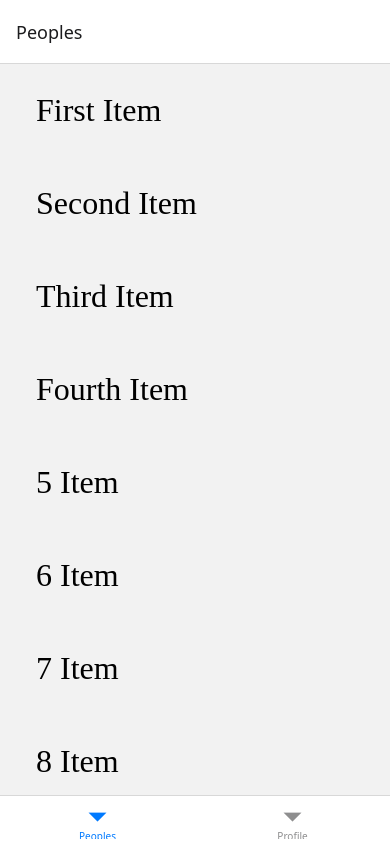
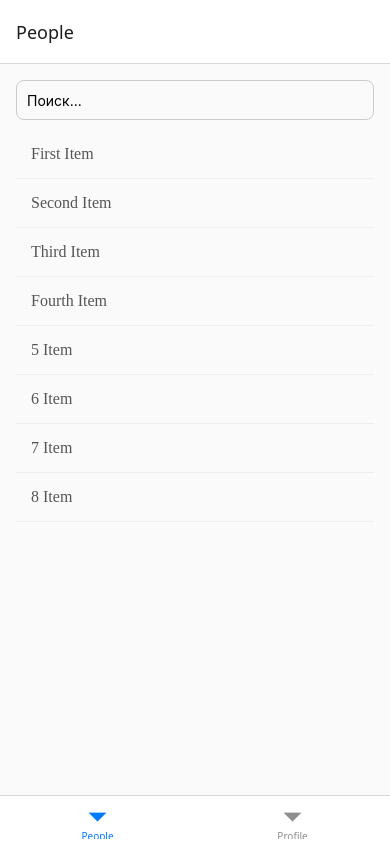
Before and after one commit to Sergey-lang/rn-template, a React Native app: screen / in a window 390 px wide. Built offline with nearby package versions, Linux system fonts and the light colour scheme.

Commit message:
add profile, login  dump styles

```diff
--- a/App.tsx
+++ b/App.tsx
@@ -1,9 +1,8 @@
 import * as React from 'react';
-import {Text} from 'react-native';
 import {NavigationContainer} from '@react-navigation/native';
 import {createNativeStackNavigator} from '@react-navigation/native-stack';
 import {createBottomTabNavigator} from '@react-navigation/bottom-tabs';
-import {PeoplesStack} from "./src/screens/auth/Peoples/PeoplesStack.tsx";
+import {PeopleStack} from "./src/screens/auth/People/PeopleStack.tsx";
 import {AppRoutes, AppStacks, MainStackParamList, RootStackParamList} from "./src/navigation/types.ts";
 import {ProfileScreen} from "./src/screens/auth/Profile/ProfileScreen.tsx";
 import {LoginScreen} from "./src/screens/login/LoginScreen.tsx";
@@ -14,7 +13,7 @@ const RootStack = createNativeStackNavigator<RootStackParamList>();
 const MainTabs = () => {
     return (
         <Tab.Navigator screenOptions={{headerShown: false}}>
-            <Tab.Screen name={AppRoutes.PEOPLES} component={PeoplesStack}/>
+            <Tab.Screen name={AppRoutes.PEOPLE} component={PeopleStack}/>
             <Tab.Screen options={{headerShown: true}} name={AppRoutes.PROFILE} component={ProfileScreen}/>
         </Tab.Navigator>
     );
--- /dev/null
+++ b/src/components/TouchableBtn/TouchableBtn.tsx
@@ -0,0 +1,32 @@
+import React, {FC} from 'react';
+import {StyleSheet, Text, TouchableOpacity} from "react-native";
+import {Colors} from "../../tokens/colors.ts";
+
+export type TouchableBtnProps = {
+    buttonText: string
+    onPress: () => void
+}
+
+export const TouchableBtn: FC<TouchableBtnProps> = ({buttonText, onPress }) => {
+    return <TouchableOpacity style={styles.button} onPress={onPress}>
+        <Text style={styles.buttonText}>{buttonText}</Text>
+    </TouchableOpacity>
+};
+
+
+const styles = StyleSheet.create({
+    button: {
+        backgroundColor: Colors.primary,
+        paddingVertical: 12,
+        paddingHorizontal: 20,
+        borderRadius: 8,
+        width: '100%',
+        alignItems: 'center',
+        marginTop: 10,
+    },
+    buttonText: {
+        color: Colors.white,
+        fontSize: 18,
+        fontWeight: 'bold',
+    },
+});
--- a/src/navigation/types.ts
+++ b/src/navigation/types.ts
@@ -5,18 +5,18 @@ export type RootStackParamList = {
 
 export type MainStackParamList = {
   Profile: undefined;
-  Peoples: undefined;
+  People: undefined;
 };
 
 export type PeopleStackParamList = {
-  Peoples: undefined;
-  People: { id: string };
+  People: undefined;
+  PeopleItem: { id: string };
 };
 
 export enum AppRoutes {
   PROFILE = 'Profile',
-  PEOPLES = 'Peoples',
   PEOPLE = 'People',
+  PEOPLE_ITEM = 'PeopleItem',
   LOGIN = 'Login',
 }
 
--- a/src/screens/auth/Peoples/PeopleScreen.tsx
+++ b/src/screens/auth/People/PeopleItemScreen.tsx
@@ -2,10 +2,9 @@ import {NativeStackScreenProps} from "@react-navigation/native-stack";
 import {View, Text, StyleSheet} from "react-native";
 import {AppRoutes, PeopleStackParamList} from "../../../navigation/types.ts";
 
+type Props = NativeStackScreenProps<PeopleStackParamList, AppRoutes.PEOPLE_ITEM>;
 
-type Props = NativeStackScreenProps<PeopleStackParamList, AppRoutes.PEOPLE>;
-
-export const PeopleScreen = ({route}: Props) => {
+export const PeopleItemScreen = ({route}: Props) => {
     const id = route?.params?.id;
 
     return (
--- /dev/null
+++ b/src/screens/auth/People/PeopleScreen.tsx
@@ -0,0 +1,105 @@
+import {FlatList, StyleSheet, Text, TextInput, TouchableOpacity, View} from "react-native";
+import * as React from "react";
+import {NavigationProp, ParamListBase, useNavigation} from "@react-navigation/native";
+import {AppRoutes} from "../../../navigation/types.ts";
+import {getFontFamily} from "../../../tokens/fonts.ts";
+import {useState} from "react";
+import {Colors} from "../../../tokens/colors.ts";
+
+const DATA: Array<{ id: string, title: string }> = [
+    {
+        id: 'bd7acbea-c1b1-46c2-aed5-3ad53abb28ba',
+        title: 'First Item',
+    },
+    {
+        id: '3ac68afc-c605-48d3-a4f8-fbd91aa97f63',
+        title: 'Second Item',
+    },
+    {
+        id: '586942a0f-3da1-471f-bd96-145571e29d72',
+        title: 'Third Item',
+    },
+    {
+        id: '58694a0f-3da1-471f1-bd96-145571e29d72',
+        title: 'Fourth Item',
+    },
+    {
+        id: '58694a0f-34da1-471f-bd96-145571e29d72',
+        title: '5 Item',
+    },
+    {
+        id: '58694a0f-3da1-471f-bd96-1455713e29d72',
+        title: '6 Item',
+    },
+    {
+        id: '58694a0f-3da1-471f-bd96-145534713e29d72',
+        title: '7 Item',
+    },
+    {
+        id: '58694a0f-3da1-471f-bd96-145571563e29d72',
+        title: '8 Item',
+    },
+];
+
+export const PeopleScreen = () => {
+    const navigation: NavigationProp<ParamListBase> = useNavigation();
+
+    const [searchText, setSearchText] = useState<string>('');
+
+    const onPress = (id: string) => {
+        navigation.navigate(AppRoutes.PEOPLE_ITEM, {id});
+    }
+
+    return (
+        <View style={styles.container}>
+            <TextInput
+                style={styles.input}
+                placeholder="Поиск..."
+                value={searchText}
+                onChangeText={setSearchText}
+            />
+            <FlatList data={DATA}
+                      keyExtractor={item => item.id}
+                      renderItem={({item}) => {
+                          return (
+                              <TouchableOpacity onPress={() => onPress(item.id)} style={styles.item}>
+                                  <Text style={styles.itemText}>{item.title}</Text>
+                              </TouchableOpacity>
+                          )
+                      }}
+                      ListEmptyComponent={<Text style={styles.emptyText}>Ничего не найдено</Text>}
+            />
+        </View>
+    )
+};
+
+const styles = StyleSheet.create({
+    container: {
+        flex: 1,
+        padding: 16,
+        backgroundColor: Colors.white,
+    },
+    input: {
+        height: 40,
+        borderWidth: 1,
+        borderColor: Colors.gray,
+        borderRadius: 8,
+        paddingHorizontal: 10,
+        marginBottom: 10,
+    },
+    item: {
+        padding: 15,
+        borderBottomWidth: 1,
+        borderBottomColor: Colors.graySecondary,
+    },
+    itemText: {
+        fontSize: 16,
+        fontFamily: getFontFamily('normal'),
+        color: Colors.textPrimary,
+    },
+    emptyText: {
+        textAlign: 'center',
+        marginTop: 20,
+        color: Colors.textPrimary,
+    },
+});
--- a/src/screens/auth/Peoples/PeoplesStack.tsx
+++ b/src/screens/auth/People/PeopleStack.tsx
@@ -1,15 +1,15 @@
 import {createNativeStackNavigator} from "@react-navigation/native-stack";
-import {PeoplesScreen} from "./PeoplesScreen.tsx";
 import {PeopleScreen} from "./PeopleScreen.tsx";
+import {PeopleItemScreen} from "./PeopleItemScreen.tsx";
 import {AppRoutes, PeopleStackParamList} from "../../../navigation/types.ts";
 
 const Stack = createNativeStackNavigator<PeopleStackParamList>();
 
-export const PeoplesStack = () => {
+export const PeopleStack = () => {
     return (
         <Stack.Navigator>
-            <Stack.Screen name={AppRoutes.PEOPLES} component={PeoplesScreen}/>
             <Stack.Screen name={AppRoutes.PEOPLE} component={PeopleScreen}/>
+            <Stack.Screen name={AppRoutes.PEOPLE_ITEM} component={PeopleItemScreen}/>
         </Stack.Navigator>
     );
 };
--- a/src/screens/auth/Peoples/PeoplesScreen.tsx
+++ /dev/null
@@ -1,72 +0,0 @@
-import {FlatList, StyleSheet, Text, TouchableOpacity} from "react-native";
-import * as React from "react";
-import {NavigationProp, ParamListBase, useNavigation} from "@react-navigation/native";
-import {AppRoutes} from "../../../navigation/types.ts";
-import {getFontFamily} from "../../../tokens/fonts.ts";
-
-const DATA: Array<{ id: string, title: string }> = [
-    {
-        id: 'bd7acbea-c1b1-46c2-aed5-3ad53abb28ba',
-        title: 'First Item',
-    },
-    {
-        id: '3ac68afc-c605-48d3-a4f8-fbd91aa97f63',
-        title: 'Second Item',
-    },
-    {
-        id: '586942a0f-3da1-471f-bd96-145571e29d72',
-        title: 'Third Item',
-    },
-    {
-        id: '58694a0f-3da1-471f1-bd96-145571e29d72',
-        title: 'Fourth Item',
-    },
-    {
-        id: '58694a0f-34da1-471f-bd96-145571e29d72',
-        title: '5 Item',
-    },
-    {
-        id: '58694a0f-3da1-471f-bd96-1455713e29d72',
-        title: '6 Item',
-    },
-    {
-        id: '58694a0f-3da1-471f-bd96-145534713e29d72',
-        title: '7 Item',
-    },
-    {
-        id: '58694a0f-3da1-471f-bd96-145571563e29d72',
-        title: '8 Item',
-    },
-];
-
-export const PeoplesScreen = () => {
-    const navigation: NavigationProp<ParamListBase> = useNavigation();
-    const onPress = (id: string) => {
-        navigation.navigate(AppRoutes.PEOPLE, {id});
-    }
-
-    return (
-        <FlatList data={DATA} keyExtractor={item => item.id} renderItem={({item}) => {
-            return (
-                <TouchableOpacity onPress={() => onPress(item.id)} style={styles.item}>
-                    <Text style={styles.title}>{item.title}</Text>
-                </TouchableOpacity>
-            )
-        }}/>
-    )
-};
-
-const styles = StyleSheet.create({
-    container: {
-        flex: 1,
-    },
-    item: {
-        padding: 20,
-        marginVertical: 8,
-        marginHorizontal: 16,
-    },
-    title: {
-        fontSize: 32,
-        fontFamily: getFontFamily('normal'),
-    },
-});
--- a/src/screens/auth/Profile/ProfileScreen.tsx
+++ b/src/screens/auth/Profile/ProfileScreen.tsx
@@ -1,14 +1,64 @@
-import {View, Text, StyleSheet} from "react-native";
+import {View, Text, StyleSheet, TouchableOpacity, Image} from "react-native";
+import {Colors} from "../../../tokens/colors.ts";
 
 export const ProfileScreen = () => {
 
+    const user = {
+        avatar: 'https://randomuser.me/api/portraits/men/45.jpg', // Фейковый аватар
+        name: 'Alex Ivanov',
+        email: 'alex.ivanov@example.com',
+        phone: '+7 (999) 123-45-67',
+        location: 'Moscow, Russia',
+    };
+
     return (
-        <View>
-            <Text>My profile</Text>
+        <View style={styles.container}>
+            <Image source={{ uri: user.avatar }} style={styles.avatar} />
+            <Text style={styles.name}>{user.name}</Text>
+            <Text style={styles.info}>{user.email}</Text>
+            <Text style={styles.info}>{user.phone}</Text>
+            <Text style={styles.info}>{user.location}</Text>
+            <TouchableOpacity style={styles.button}>
+                <Text style={styles.buttonText}>Edit Profile</Text>
+            </TouchableOpacity>
         </View>
     );
 };
 
 const styles = StyleSheet.create({
-    titleHeader: {},
+    container: {
+        flex: 1,
+        alignItems: 'center',
+        justifyContent: 'center',
+        backgroundColor: Colors.white,
+        padding: 20,
+    },
+    avatar: {
+        width: 120,
+        height: 120,
+        borderRadius: 60,
+        marginBottom: 15,
+    },
+    name: {
+        fontSize: 22,
+        fontWeight: 'bold',
+        marginBottom: 5,
+    },
+    info: {
+        fontSize: 16,
+        color: Colors.textPrimary,
+        marginBottom: 5,
+    },
+    button: {
+        marginTop: 20,
+        backgroundColor: Colors.primary,
+        paddingVertical: 10,
+        paddingHorizontal: 20,
+        borderRadius: 8,
+    },
+    buttonText: {
+        color: Colors.white,
+        fontSize: 16,
+        fontWeight: 'bold',
+    },
 });
--- a/src/screens/login/LoginScreen.tsx
+++ b/src/screens/login/LoginScreen.tsx
@@ -1,10 +1,67 @@
-import React from 'react';
-import {View, Text} from "react-native";
+import React, {useState} from 'react';
+import {View, Text, Alert, TextInput, StyleSheet} from "react-native";
+import {Colors} from "../../tokens/colors.ts";
+import {TouchableBtn} from "../../components/TouchableBtn/TouchableBtn.tsx";
 
 export const LoginScreen = () => {
+    const [email, setEmail] = useState('');
+    const [password, setPassword] = useState('');
+
+    const handleLogin = () => {
+        if (!email || !password) {
+            Alert.alert('Ошибка', 'Введите логин и пароль');
+            return;
+        }
+        Alert.alert('Успешный вход', `Добро пожаловать, ${email}!`);
+    };
+
     return (
-        <View>
-            <Text>Login screen here</Text>
+        <View style={styles.container}>
+            <Text style={styles.title}>Авторизация</Text>
+            <TextInput
+                style={styles.input}
+                placeholder="Email"
+                placeholderTextColor="#888"
+                value={email}
+                onChangeText={setEmail}
+                keyboardType="email-address"
+            />
+
+            <TextInput
+                style={styles.input}
+                placeholder="Password"
+                placeholderTextColor="#888"
+                value={password}
+                onChangeText={setPassword}
+                secureTextEntry
+            />
+            <TouchableBtn onPress={handleLogin} buttonText="Login"/>
         </View>
     );
 };
+
+const styles = StyleSheet.create({
+    container: {
+        flex: 1,
+        justifyContent: 'center',
+        alignItems: 'center',
+        backgroundColor: Colors.white,
+        padding: 20,
+    },
+    title: {
+        fontSize: 24,
+        fontWeight: 'bold',
+        marginBottom: 20,
+    },
+    input: {
+        width: '100%',
+        height: 50,
+        borderWidth: 1,
+        borderColor: Colors.gray,
+        borderRadius: 8,
+        paddingHorizontal: 15,
+        marginBottom: 12,
+        backgroundColor: Colors.white,
+        fontSize: 16,
+    },
+});
--- /dev/null
+++ b/src/tokens/colors.ts
@@ -0,0 +1,8 @@
+export const Colors = {
+    gray: '#ccc',
+    graySecondary: '#eee',
+    link: '#A97BFF',
+    white: '#FAFAFA',
+    primary: '#007bff',
+    textPrimary: '#555'
+};
```
